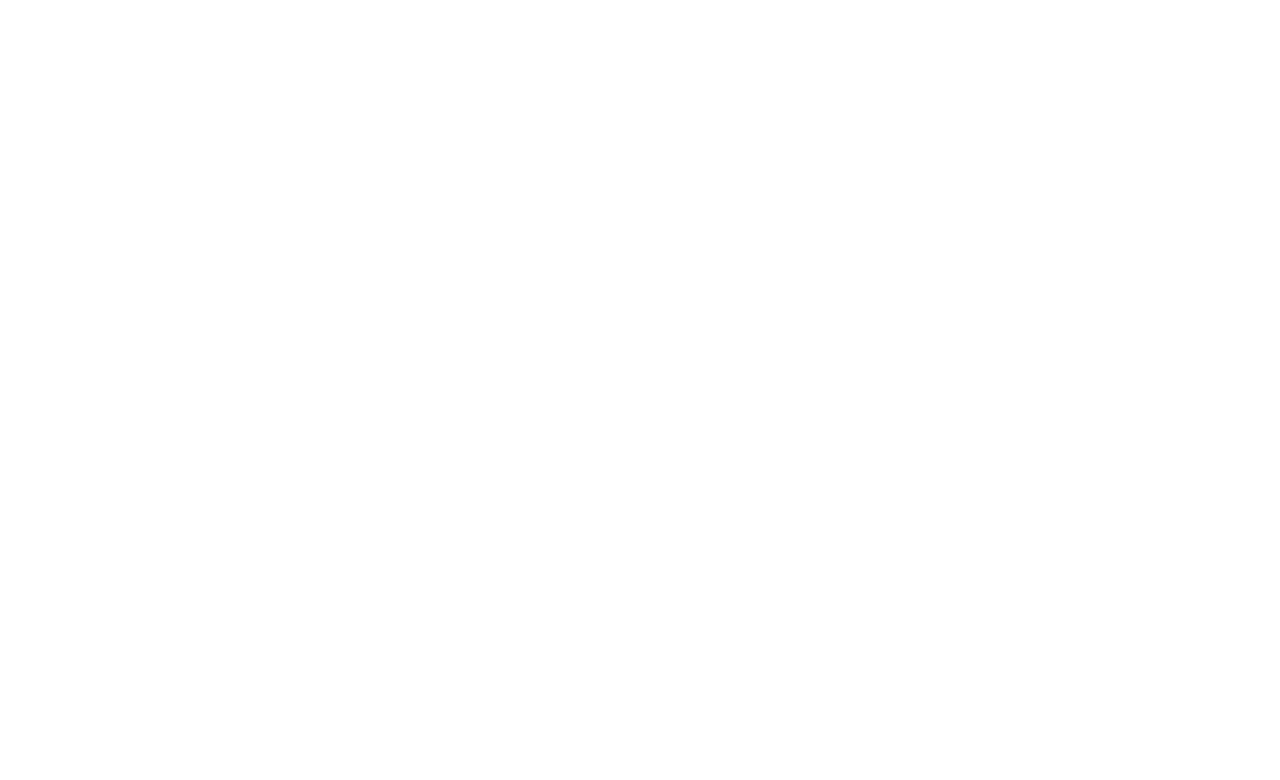
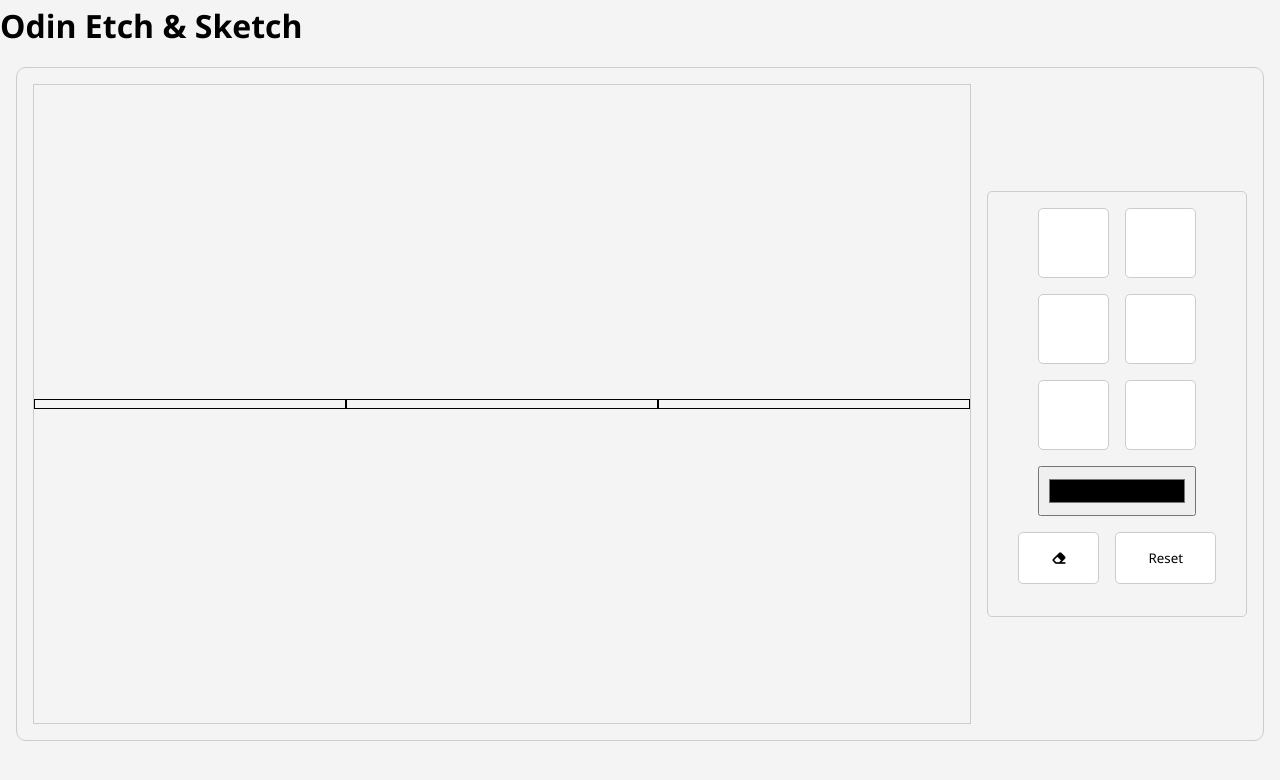
Before and after one commit to Delfiald/odin-etch-a-sketch, a plain HTML site: page index.html in a window 1280 px wide. Drawn offline with Linux system fonts and the light colour scheme.

Commit message:
Adding Layout
add some basic layout
for now we have
-header
-drawer
-options of 6 most used colors, color picker, eraser
and clean drawer

rn i ran out of idea

```diff
--- a/css/style.css
+++ b/css/style.css
@@ -3,3 +3,103 @@
   padding: 0;
   box-sizing: border-box;
 }
+
+body {
+  font-family: 'Segoe UI', Tahoma, Geneva, Verdana, sans-serif;
+  line-height: 1.6;
+  overflow: hidden;
+}
+
+.btn {
+  font-family: inherit;
+  font-weight: normal;
+  cursor: pointer;
+}
+
+.btn:hover {
+  opacity: .8;
+}
+
+#container {
+  width: 100vw;
+  height: 100vh;
+  background: #f4f4f4;
+}
+
+.main-container {
+  border: 1px solid #ccc;
+  margin: 1rem;
+  border-radius: 10px;
+  padding: 1rem;
+  display: flex;
+  align-items: center;
+  justify-content: center;
+  gap: 1rem;
+}
+
+#drawer {
+  flex: 1 1 75%;
+  display: flex;
+  align-items: center;
+  justify-content: center;
+  border: 1px solid #ccc;
+  flex-wrap: wrap;
+  height: 80vh;
+}
+
+#drawer > div {
+  flex: 1 1 10px;
+  height: 10px;
+  border: 1px solid #000;
+  box-sizing: border-box;
+  margin: 0;
+}
+
+#options {
+  flex: 1 1 auto;
+  display: flex;
+  flex-direction: column;
+  align-items: center;
+  justify-content: center;
+  flex-wrap: wrap;
+  border: 1px solid #ccc;
+  padding: 1rem;
+  border-radius: 5px;
+}
+
+#options .colors {
+  display: flex;
+  align-items: center;
+  justify-content: center;
+  flex-wrap: wrap;
+  gap: 1rem;
+}
+
+#options .colors > div {
+  flex: 1 1 50px;
+  height: 70px;
+  border: 1px solid #ccc;
+  border-radius: 5px;
+  background: #fff;
+}
+
+#options .colors > input {
+  flex: 1 1 100%;
+  padding: .5rem;
+  height: 50px;
+}
+
+#options .eraser {
+  margin: 1rem 0;
+  display: flex;
+  align-items: center;
+  justify-content: center;
+  gap: 1rem;
+}
+
+#options .eraser > button {
+  border: 1px solid #ccc;
+  padding: 1rem 2rem;
+  border-radius: 5px;
+  background: #fff;
+}
--- a/index.html
+++ b/index.html
@@ -3,10 +3,43 @@
 <head>
   <meta charset="UTF-8">
   <meta name="viewport" content="width=device-width, initial-scale=1.0">
+  <link rel="stylesheet" href="https://cdnjs.cloudflare.com/ajax/libs/font-awesome/6.5.2/css/all.min.css" integrity="sha512-SnH5WK+bZxgPHs44uWIX+LLJAJ9/2PkPKZ5QiAj6Ta86w+fsb2TkcmfRyVX3pBnMFcV7oQPJkl9QevSCWr3W6A==" crossorigin="anonymous" referrerpolicy="no-referrer" />
   <link rel="stylesheet" href="./css/style.css">
   <title>Etch A Sketch</title>
 </head>
 <body>
+  <div id="container">
+    <header>
+      <h1>Odin Etch & Sketch</h1>
+    </header>
+    <main>
+      <div class="main-container">
+        <div id="drawer">
+          <div></div>
+          <div></div>
+          <div></div>
+        </div>
+        <div id="options">
+          <div class="colors">
+            <div class="btn"></div>
+            <div class="btn"></div>
+            <div class="btn"></div>
+            <div class="btn"></div>
+            <div class="btn"></div>
+            <div class="btn"></div>
+            <input class="btn" type="color">
+          </div>
+          <div class="eraser">
+            <button class="btn"><i class="fas fa-eraser"></i></button>
+            <button class="btn">Reset</button>
+          </div>
+        </div>
+      </div>
+    </main>
+    <footer id="main-footer">
+
+    </footer>
+  </div>
 
   <script src="./js/script.js"></script>
 </body>
```
